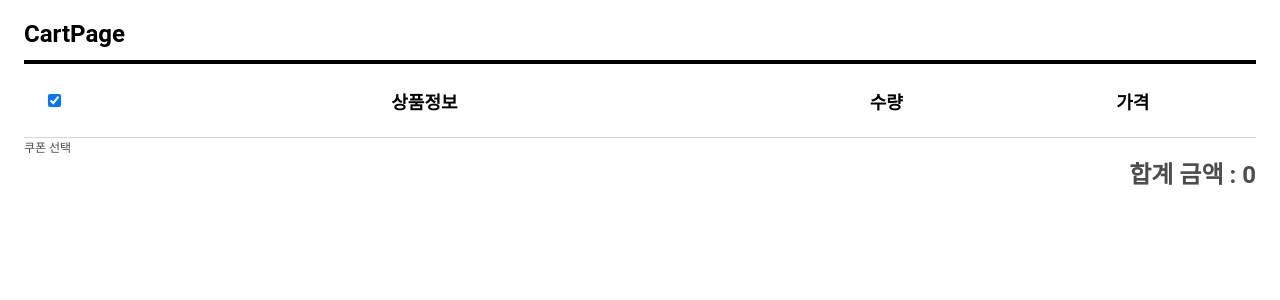
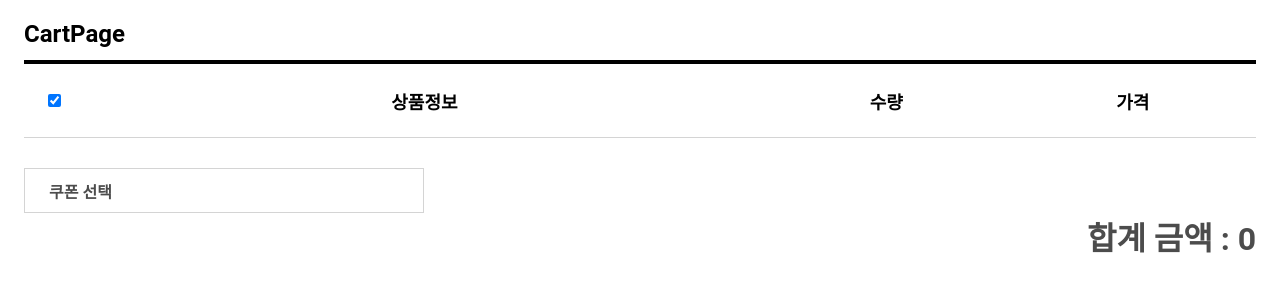
Before and after one commit to hellomac87/29cm-homework, a React (Create React App) app: page /cart in a window 1280 px wide. Shown: the top 300 px of the page. Built offline with nearby package versions, Linux system fonts and the light colour scheme.

Commit message:
[add] coupon selector - add coupon selector - use to useOutsideClick

```diff
--- a/src/page/CartPage.tsx
+++ b/src/page/CartPage.tsx
@@ -1,4 +1,4 @@
-import { useEffect, useState } from "react";
+import React, { useEffect, useRef, useState } from "react";
 import { useDispatch, useSelector } from "react-redux";
 import { RootState } from "store";
 import { cartSlice, fetchCart } from "store/slices/cartSlice";
@@ -9,6 +9,7 @@ import useLocalStorage from "hooks/useLocalStorage";
 import { CartItem } from "store/types/cart";
 import { fetchCoupons } from "store/slices/couponsSlice";
 import { Coupon } from "store/types/coupon";
+import useOutsideClick from "hooks/useOutsideClick";
 
 function CartPage() {
   const dispatch = useDispatch();
@@ -19,11 +20,14 @@ function CartPage() {
   const [checkedIds, setCheckedIds] = useState<number[]>(cartItemIds);
   const [openSelect, setOpenSelect] = useState(false);
   const [selectedCoupon, setSelectedCoupon] = useState<Coupon | null>(null);
+  const selectRef = useRef<HTMLDivElement | null>(null);
 
   const { fetching, error, data } = useSelector(
     (state: RootState) => state.cart
   );
   const { data: coupons } = useSelector((state: RootState) => state.coupons);
+
+  useOutsideClick(selectRef, () => setOpenSelect(false));
 
   function increaseAmout(item_no: number) {
     dispatch(cartSlice.actions.increaseAmountByItemNo(item_no));
@@ -189,7 +193,10 @@ function CartPage() {
           );
         })}
 
-        <CouponSelect onClick={() => setOpenSelect(!openSelect)}>
+        <CouponSelect
+          onClick={() => setOpenSelect(!openSelect)}
+          ref={selectRef}
+        >
           <CouponSelectTitle>
             {selectedCoupon ? selectedCoupon.title : "쿠폰 선택"}
           </CouponSelectTitle>
@@ -197,15 +204,20 @@ function CartPage() {
           {openSelect && (
             <CouponList>
               <CouponItem onClick={() => handleSelectCoupon(null)}>
-                {"쿠폰 선택"}
+                {"쿠폰 선택하지 않기"}
               </CouponItem>
               {coupons?.map((coupon, index) => {
+                const seleected =
+                  selectedCoupon !== null &&
+                  selectedCoupon.title === coupon.title;
                 return (
                   <CouponItem
                     key={index}
                     onClick={() => handleSelectCoupon(coupon)}
+                    selected={seleected}
                   >
-                    {coupon.title}
+                    <span>{coupon.title}</span>{" "}
+                    {seleected && <span>{"\u2714"}</span>}
                   </CouponItem>
                 );
               })}
@@ -241,7 +253,11 @@ const mixinColumnStyle = css`
 
 const generateFlex = (
   alignItems: "center" | "flex-start" | "flex-end" | "stretch" = "stretch",
-  justifyContent: "center" | "flex-start" | "flex-end" = "flex-start"
+  justifyContent:
+    | "center"
+    | "flex-start"
+    | "flex-end"
+    | "space-between" = "flex-start"
 ) => {
   return css`
     display: flex;
@@ -364,28 +380,52 @@ const AmountButton = styled.button`
 
 const ColPrice = styled.div`
   ${generateFlex("center", "center")}
+  font-size: 24px;
+  font-weight: bold;
 `;
 
 const CouponSelect = styled.div`
   position: relative;
-  width: auto;
+  width: 400px;
+  cursor: pointer;
+  margin-top: 30px;
 `;
 
 const CouponSelectTitle = styled.div`
-  width: 100%;
+  ${generateFlex("center", "flex-start")}
+  width:100%;
+  height: 45px;
+  padding: 0 24px;
+  border: 1px solid #d4d4d4;
+  font-size: 16px;
+  font-weight: bold;
 `;
 
 const CouponList = styled.ul`
   width: 100%;
+  position: absolute;
+  top: 100%;
+  left: 0;
+  border: solid #d4d4d4;
+  border-width: 0 1px 1px;
 `;
 
-const CouponItem = styled.li`
-  width: 100%;
+const CouponItem = styled.li<{ selected?: boolean }>`
+  ${generateFlex("center", "flex-start")}
+  width:100%;
+  height: 45px;
+  padding: 0 24px;
+  font-size: 16px;
+  font-weight: ${(props) => props.selected && "bold"};
+  color: ${(props) => (props.selected ? "#333" : "#d9d9d9")};
+  & > span {
+    margin-right: 10px;
+  }
 `;
 
 const TotalRow = styled.div`
   ${generateFlex("center", "flex-end")}
   width: 100%;
-  font-size: 24px;
+  font-size: 32px;
   font-weight: bold;
 `;
```
